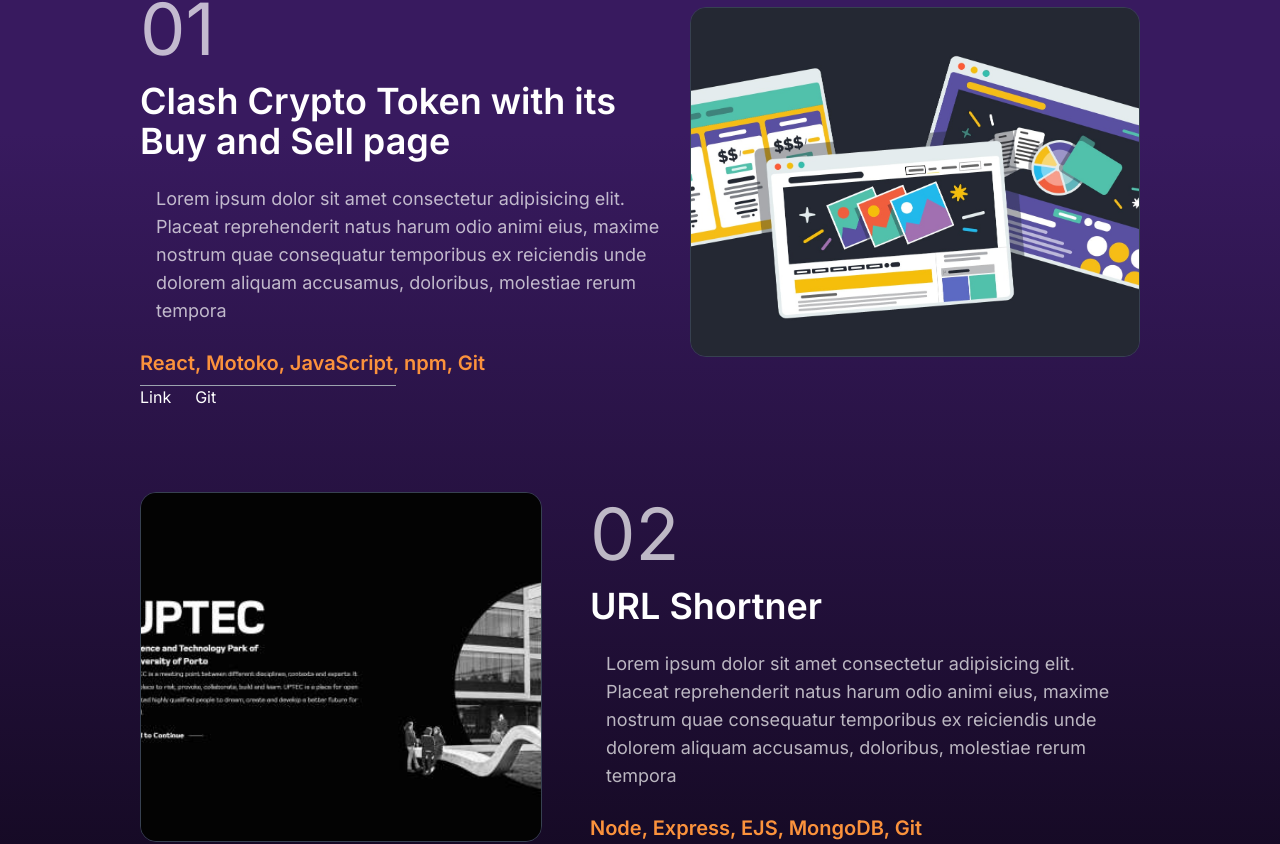
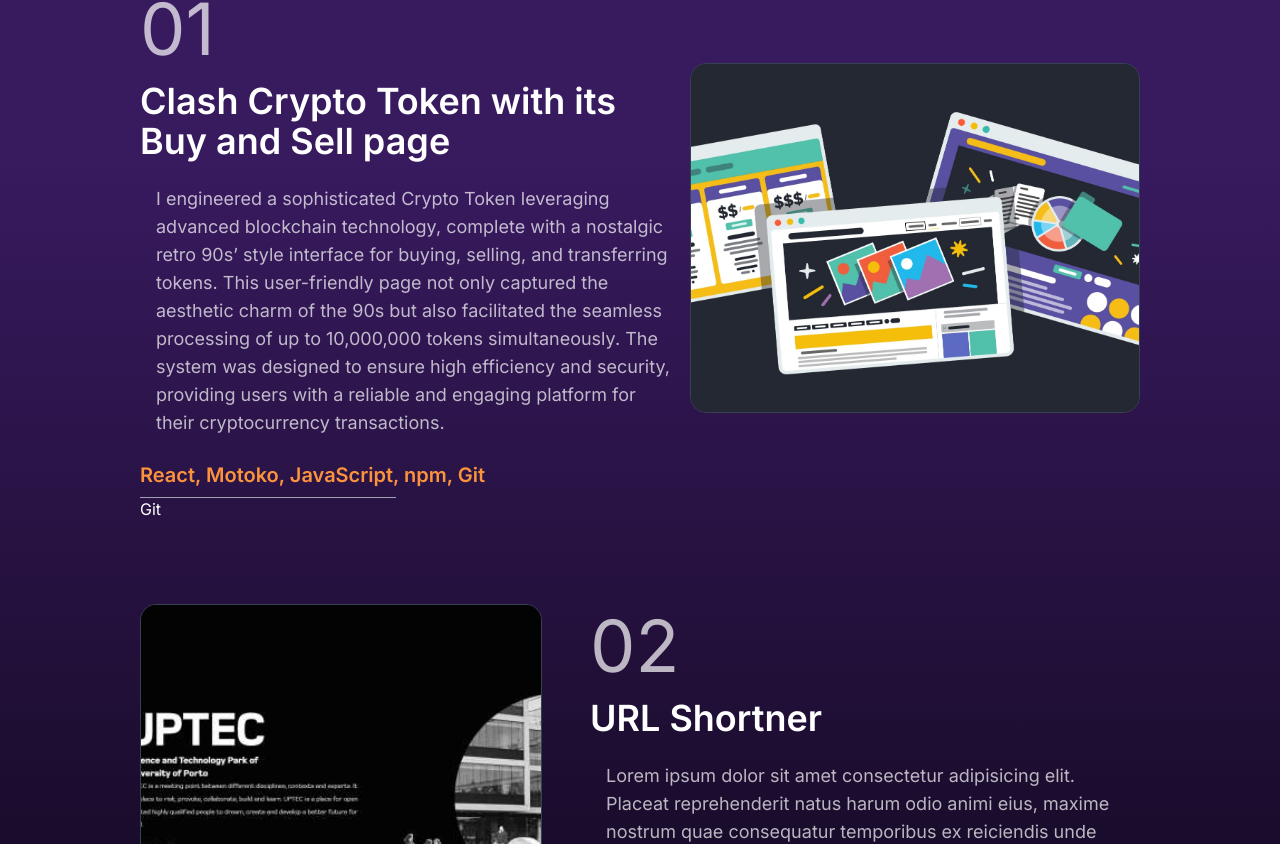
Before and after one commit to vansh-2905/Portfolio, a Next.js app: page / in a window 1280 px wide. Shown: the part 1996-2840 px from the top of the page. Built offline with nearby package versions, Linux system fonts and the light colour scheme.

Commit message:
Update Portfolio.tsx

```diff
--- a/src/components/Portfolio.tsx
+++ b/src/components/Portfolio.tsx
@@ -9,7 +9,7 @@ import project3 from "../assests/proj2.jpg";
 const projects = [
     {
         title: "Clash Crypto Token with its Buy and Sell page",
-        description: "Lorem ipsum dolor sit amet consectetur adipisicing elit. Placeat reprehenderit natus harum odio animi eius, maxime nostrum quae consequatur temporibus ex reiciendis unde dolorem aliquam accusamus, doloribus, molestiae rerum tempora",
+        description: "I engineered a sophisticated Crypto Token leveraging advanced blockchain technology, complete with a nostalgic retro 90s’ style interface for buying, selling, and transferring tokens. This user-friendly page not only captured the aesthetic charm of the 90s but also facilitated the seamless processing of up to 10,000,000 tokens simultaneously. The system was designed to ensure high efficiency and security, providing users with a reliable and engaging platform for their cryptocurrency transactions.",
         devStack: "React, Motoko, JavaScript, npm, Git",
         link: "",
         git: "",
@@ -57,7 +57,7 @@ const Portfolio = () => {
                             <p className="text-lg text-white/70 break-words p-4">{project.description}</p>
                             <p className="text-xl text-orange-400 font-semibold">{project.devStack}</p>
                             <div className="w-64 h-[1px] bg-gray-400 my-4">
-                                <a href={project.link} className="mr-6">Link</a>
+                                {project.link === "" ? <p/> : <a href={project.link} className="mr-6">Link</a>}
                                 <a href={project.git}>Git</a>
                             </div>
 
```
